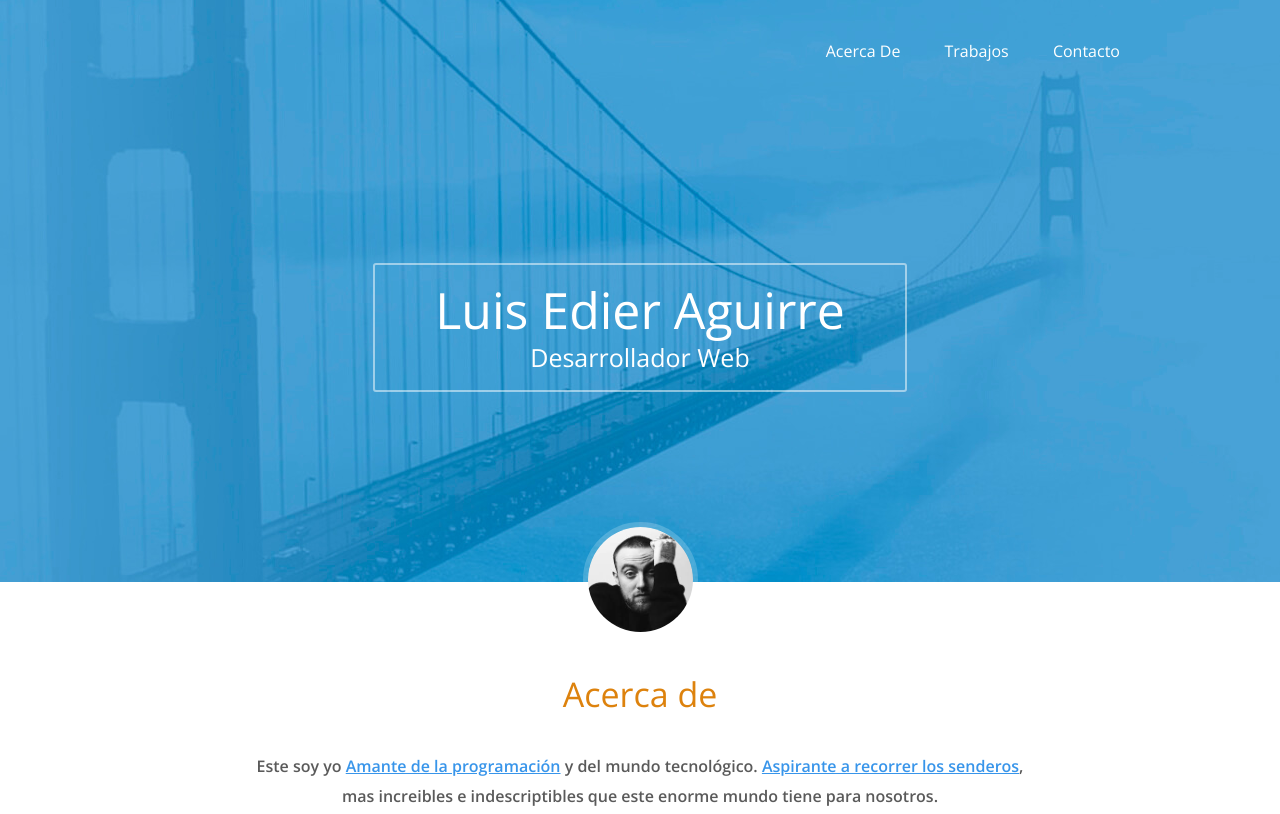
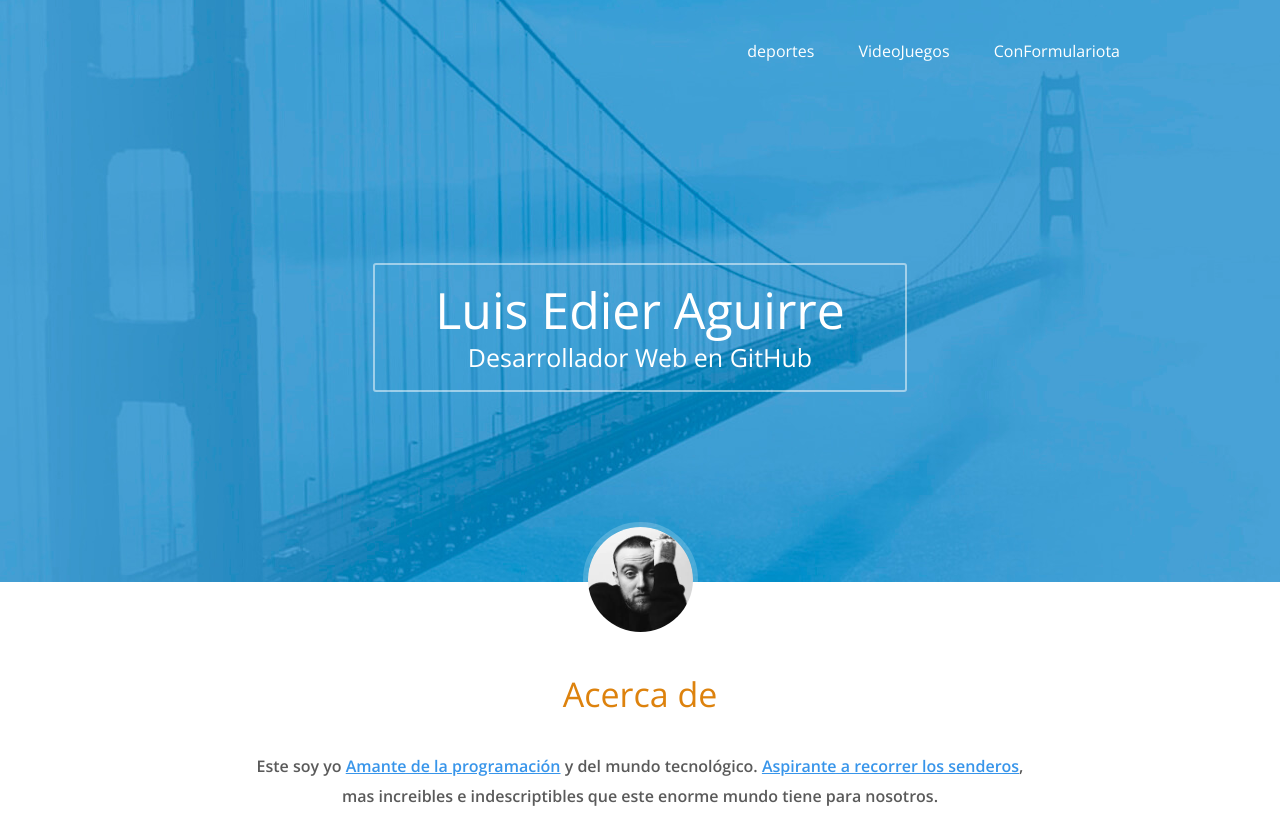
Before and after one commit to Eddy-glitcher/practicaConGit, a plain HTML site: page index.html in a window 1280 px wide. Shown: the top 814 px of the page. Drawn offline with nearby package versions, Linux system fonts and the light colour scheme.

Commit message:
cambio 2

```diff
--- a/index.html
+++ b/index.html
@@ -1,5 +1,6 @@
 <!DOCTYPE html>
 <html lang="es">
+
 <head>
     <meta charset="UTF-8">
     <title>Blog Personal</title>
@@ -9,19 +10,20 @@
     <link rel="stylesheet" href="css/normalize.css">
     <link rel="stylesheet" href="css/estilos.css">
 </head>
+
 <body>
     <header>
         <div class="contenedor">
             <nav class="menu">
-				<a href="#acercaDe">Acerca De</a>
-				<a href="#misTrabajos">Trabajos</a>
-				<a href="#contacto">Contacto</a>
+                <a href="#acercaDe">deportes</a>
+                <a href="#misTrabajos">VideoJuegos</a>
+                <a href="#contacto">ConFormulariota</a>
             </nav>
 
             <div class="contenedor-texto">
                 <div class="texto">
                     <h1 class="nombre">Luis Edier Aguirre</h1>
-					<h2 class="profesion">Desarrollador Web</h2>
+                    <h2 class="profesion">Desarrollador Web en GitHub</h2>
                 </div>
             </div>
         </div>
@@ -147,4 +149,5 @@
         </section>
     </footer>
 </body>
+
 </html>
```
Lines whose indentation alone changed are shown as unchanged.
